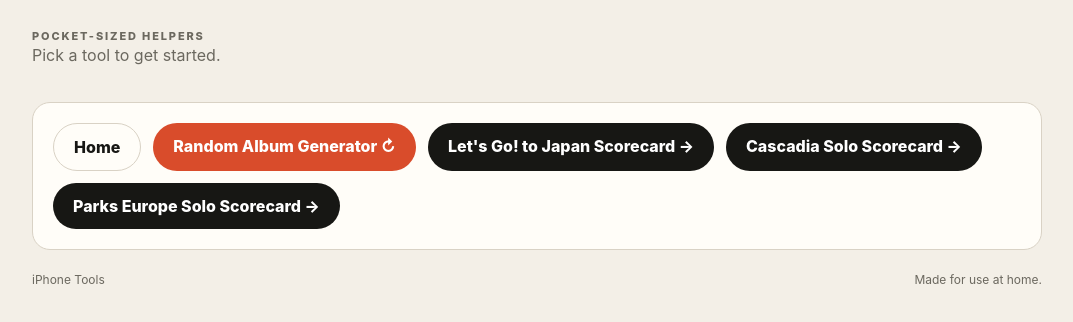
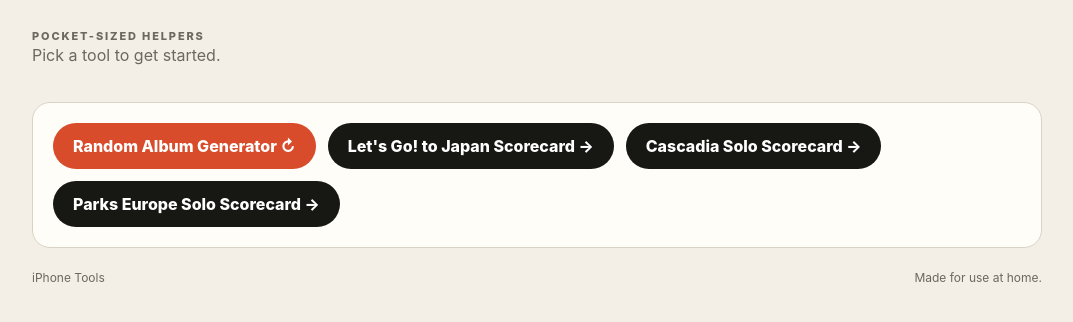
Before and after one commit to bean1322/iPhoneTools, a plain HTML site: page index.html in a window 1280 px wide. Shown: the part 102-424 px from the top of the page, without its empty margins (103-1176 px from the left). Drawn offline with Linux system fonts and the light colour scheme.

Commit message:
Remove Home link from navigation
Removed the Home link from the navigation section.

```diff
--- a/index.html
+++ b/index.html
@@ -41,7 +41,6 @@ nav{display:flex;gap:12px;flex-wrap:wrap}
   </section>
   <section class="panel">
     <nav>
-      <a class="btn quiet" href="index.html">Home</a>
       <a class="btn primary" href="crate_roulette_discogs.html">Random Album Generator ↻</a>
       <a class="btn secondary" href="lets-go-to-japan-scorecard.html">Let's Go! to Japan Scorecard →</a>
       <a class="btn secondary" href="Cascadia Solo – Score Card.html">Cascadia Solo Scorecard →</a>
```
